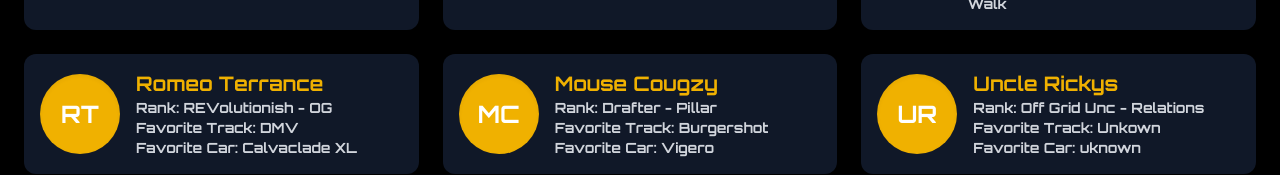
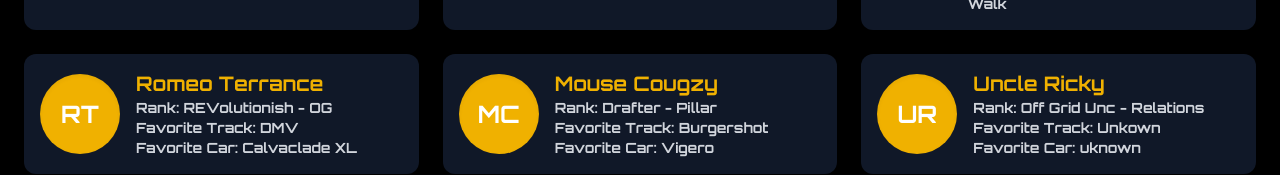
Before and after one commit to jugb6050/offgridlivehub, a Next.js app: page /racers in a window 1280 px wide. Shown: the part 564-739 px from the top of the page. Built offline with nearby package versions, Linux system fonts and the light colour scheme.

Commit message:
fixed uncly ricky spelling

```diff
--- a/app/racers/page.tsx
+++ b/app/racers/page.tsx
@@ -59,7 +59,7 @@ const racers = [
   },
   {
     id: 9,
-    name: "Uncle Rickys",
+    name: "Uncle Ricky",
     rank: "Off Grid Unc - Relations",
     favoriteTrack: "Unkown",
     favoriteCar: "uknown",
```
